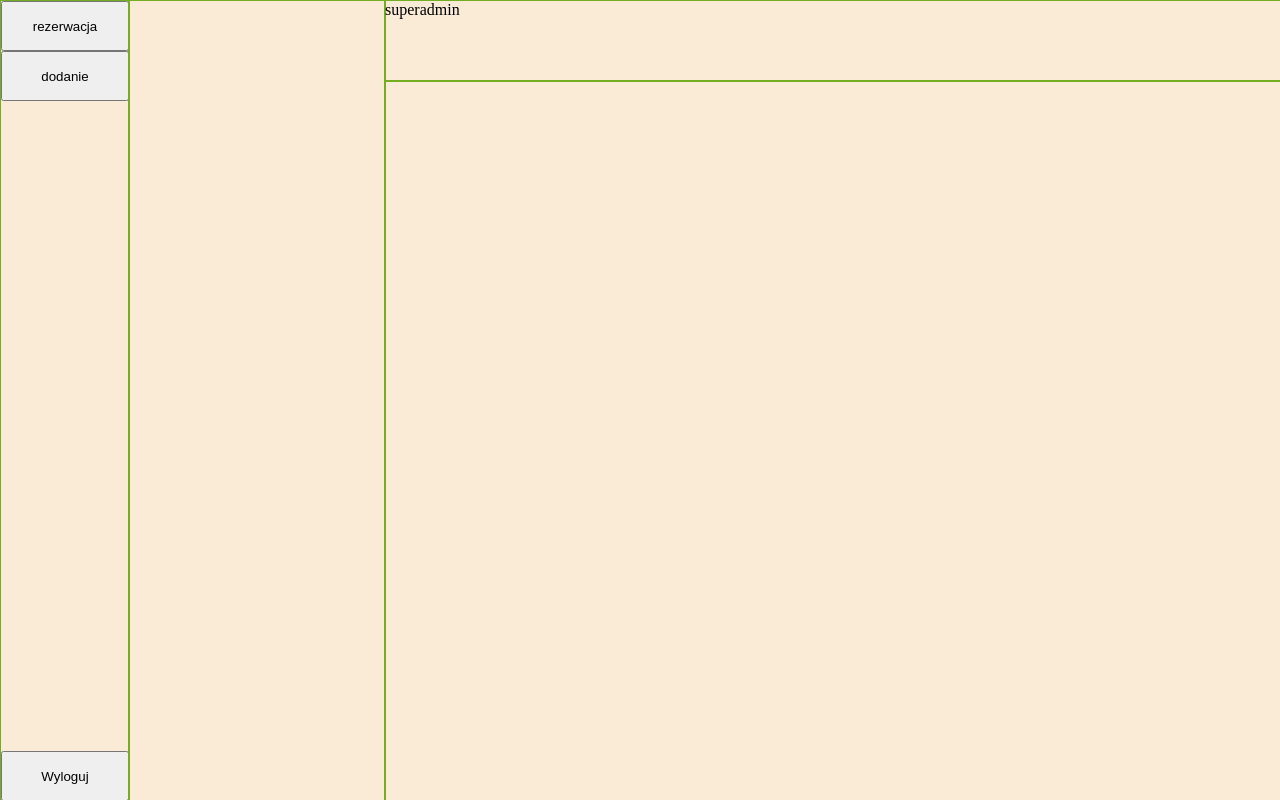
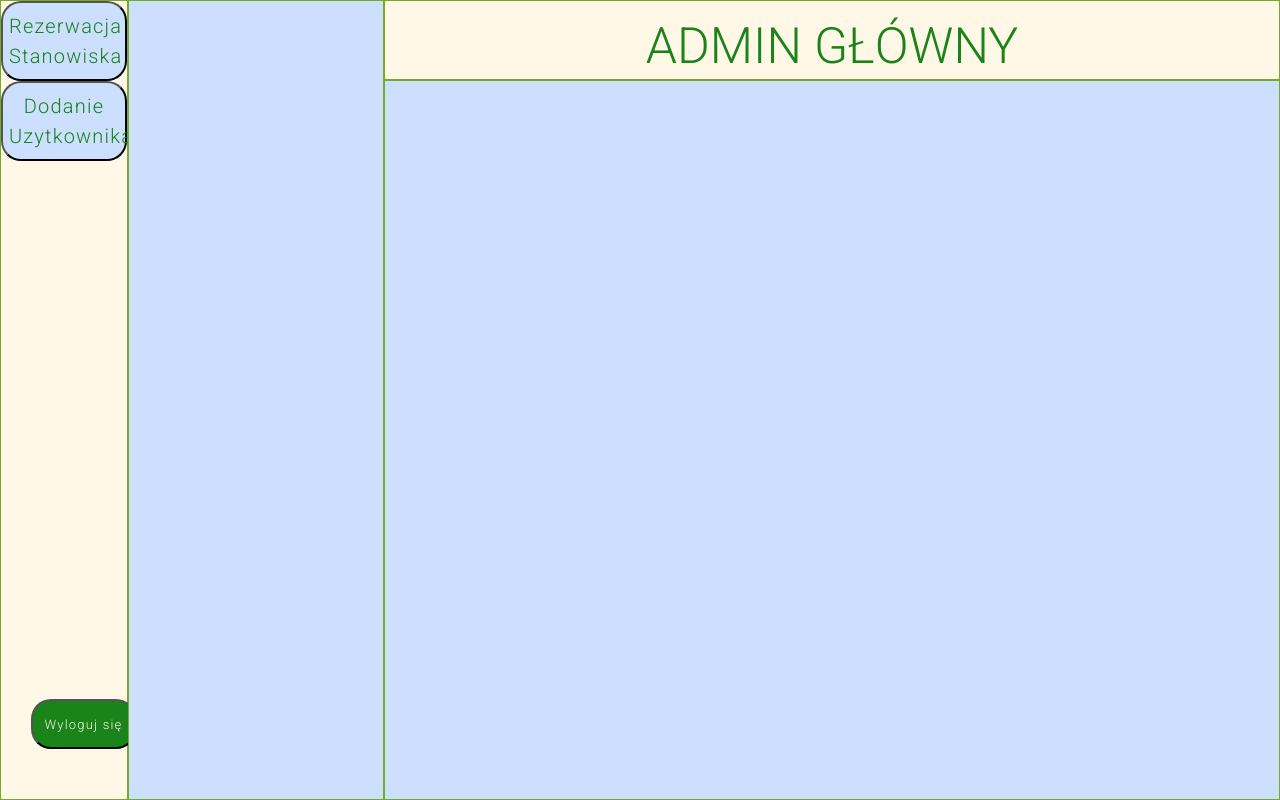
Before and after one commit to Margaid/InzynieriaOprogramowaniaSheldon, a Django app: page /page/superuser/ in a window 1280 px wide. Run offline with Django 4.2, Linux system fonts and the light colour scheme; a user stored in the database is signed in; data comes from the database, SQL or seed files in the repository.

Commit message:
Strona głównego admina

```diff
--- a/system/main/pages/templates/base/base.html
+++ b/system/main/pages/templates/base/base.html
@@ -2,6 +2,10 @@
 
 <head>
     <title>{% block title %} {% endblock %}</title>
+    <link rel="preconnect" href="https://fonts.googleapis.com">
+        <link rel="preconnect" href="https://fonts.gstatic.com" crossorigin>
+        <link href="https://cdn.jsdelivr.net/npm/bootstrap@5.3.0-alpha1/dist/css/bootstrap.min.css" rel="stylesheet" integrity="sha384-GLhlTQ8iRABdZLl6O3oVMWSktQOp6b7In1Zl3/Jr59b6EGGoI1aFkw7cmDA6j6gD" crossorigin="anonymous">
+        <link href="https://fonts.googleapis.com/css2?family=Roboto:wght@100;300&display=swap" rel="stylesheet">
     <style>
         body{
             background-color: antiquewhite;
@@ -13,6 +17,7 @@
             border: 0.5px solid #73AD21;
             left:0;
             top:0;
+            background-color: #FFF8E6;
         }
         div#list{
             height:100%;
@@ -21,6 +26,7 @@
             border: 0.5px solid #73AD21;
             left:10%;
             top:0;
+            background-color: #CCDFFF;
         }
         header{
             height:10%;
@@ -30,6 +36,7 @@
             right:0;
             top:0;
             left:30%;
+            background-color: #FFF8E6;
         }
         div#content{
             height:90%;
@@ -39,34 +46,89 @@
             right:0;
             top:10%;
             left:30%;
+            background-color: #CCDFFF;
         }
+
         button{
+            border-radius: 20px;
             width:100%;
-            height:50px;
+            height:10%;
+            font-family: 'Roboto', sans-serif;
+            color: #1A831A;
+            font-style: Regular;
+            font-size: 20px;
+            text-align: center;
+            vertical-align: left;
+            letter-spacing: 1.2;
+            background-color: #CCDFFF;
         }
+
+
+
         #logout_button{
+            border-radius: 20px;
+            background-color: #1A831A;
+            height: 50px;
+            width: 105px;
+            font-family: 'Roboto', sans-serif;
+            color: #FFF8E6;
+            font-style: light;
+            font-size: 13px;
+            line-height: 29px;
+            text-align: center;
+            vertical-align: left;
+            letter-spacing: 1.2;
             position:absolute;
-            bottom:0;
-            left:0;
-            width:100%;
+            bottom:50;
+            left:30;
         }
 
         .not_approved_users div {
-            background-color: indianred;
+            border-radius: 20px;
+            height:10%;
+            width:100%;
+            position: absolute;
+            background-color: #BBC7DF;
             text-align: center;
             border: 0.5px solid #000000;
+
         }
 
         .list_of_reservations div{
-            background-color: indianred;
-            text-align: center;
+            font-family: 'Roboto', sans-serif;
+            font-style: Regular;
+            padding: 20 0 20 0;
+            color: #1A831A;
+            font-size: 20px;
+            line-height: 100%;
+            text-align: Center;
+            vertical-align: Center;
+            letter-spacing: 3%;
+            border-radius: 20px;
+            height:10%;
+            width:100%;
+            position: absolute;
+            background-color: #BBC7DF;
             border: 0.5px solid #000000;
 
         }
 /* zniknięcie gwiazdki przy obowiązkowych polach w crispy form */
         .asteriskField {
-    display: none;
-}
+            display: none;
+        }
+
+        .logo{
+            font-family: 'Roboto', sans-serif;
+            font-style: Regular;
+            padding: 20 0 20 0;
+            color: #1A831A;
+            font-size: 50px;
+            line-height: 53px;
+            line-height: 100%;
+            text-align: Center;
+            vertical-align: Center;
+            letter-spacing: 3%;
+          }
     </style>
 
 
@@ -131,7 +193,7 @@
         {% block icons %}
 
         {% endblock %}
-        <button onclick="location.href = '/logout/'" id="logout_button">Wyloguj</button>
+        <button onclick="location.href = '/logout/'" id="logout_button">Wyloguj się</button>
     </div>
     <div id="list">
         {% block list %}
--- a/system/main/pages/templates/users_pages/superadmin.html
+++ b/system/main/pages/templates/users_pages/superadmin.html
@@ -249,14 +249,15 @@
 
 {% block icons %}
 <!-- przyciski wyboru -->
-<button onclick="reservation()">rezerwacja</button>
-<button onclick="approving_users()">dodanie</button>
+<button onclick="reservation()">Rezerwacja Stanowiska</button>
+<button onclick="approving_users()">Dodanie Uzytkownika</button>
 
 {%endblock%}
 
 
 {% block usertype %}
-superadmin
+
+<h1 class="logo">ADMIN GŁÓWNY</h1>
 {%endblock%}
 
 {%block list%}
```
